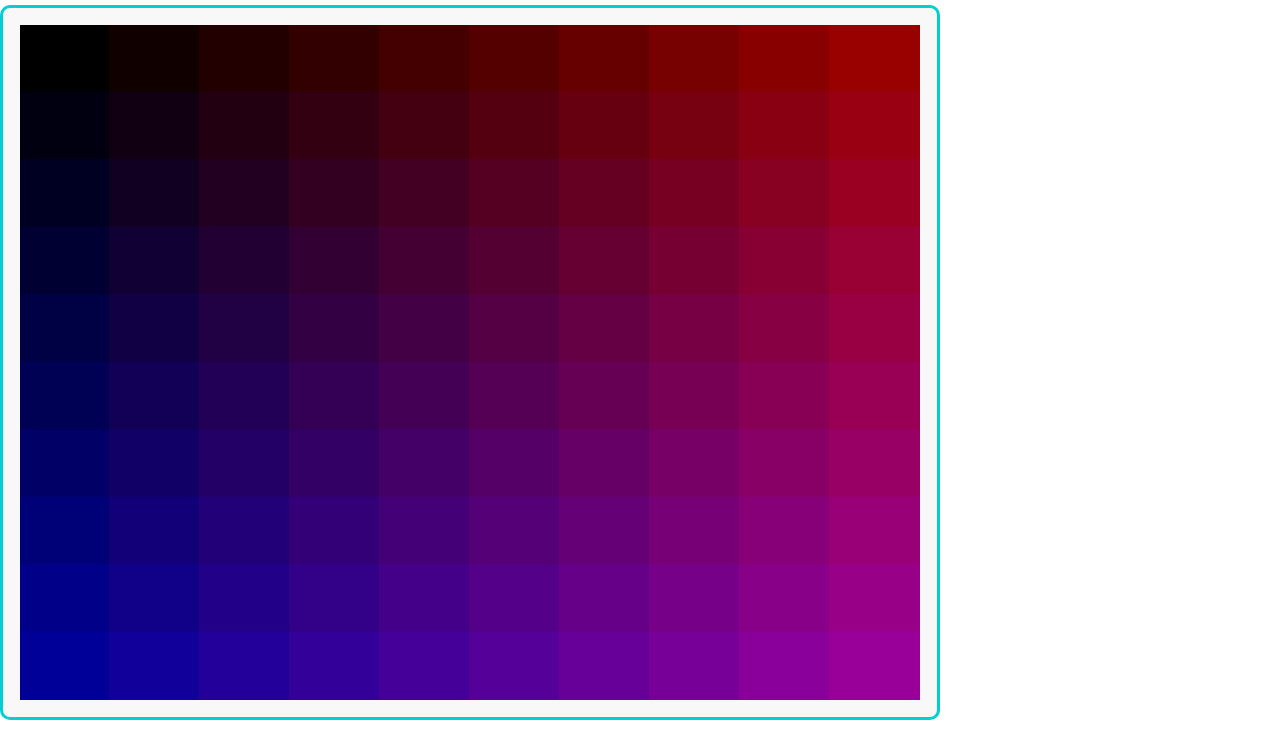
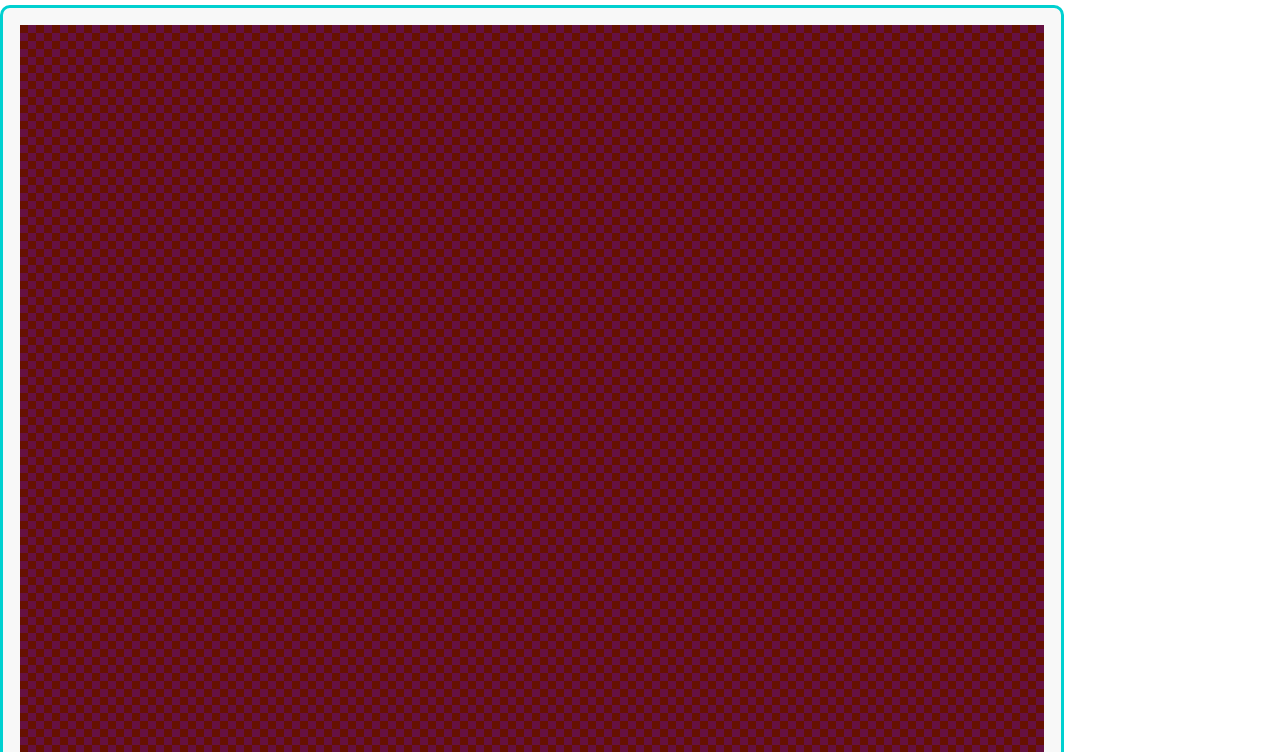
Before and after one commit to glamcube17/MULife, a plain HTML site: page index.html in a window 1280 px wide. Shown: the part 48-800 px from the top of the page. Drawn offline with Linux system fonts and the light colour scheme.

Commit message:
Board is now a 128x128 torus

```diff
--- a/index.html
+++ b/index.html
@@ -46,7 +46,8 @@
 		<div class='stretch-container'>
 
 			<div class='canvas-div'>
-				<canvas id='tab00-canvas' height='675' width='900'>
+				<!-- <canvas id='tab00-canvas' height='675' width='900'> -->
+				<canvas id='tab00-canvas' height='1024' width='1024'>
 						Oops! Canvas not supported. Try Firefox!
 				</canvas>
 			</div>
@@ -79,25 +80,26 @@
 	context.fillStyle='white';
 	context.fillRect(0,0,context.canvas.width, context.canvas.height);
 
-	const N = 10;
+
+	const N = 128;
+
+
 	const celw = context.canvas.width/N;
 	const celh = context.canvas.height/N;
 	const digits = "0123456789abcdef";
 
-	for(let i=0; i<N; i++){
-		for(let j=0; j<N; j++){
-			context.fillStyle= '#'+digits[i%16]+digits[i%16]+"00"+digits[j%16]+digits[j%16];
-			context.fillRect(context.canvas.width*(i/N)-1,context.canvas.height*(j/N)-1,context.canvas.width*((i+1)/N)+1, context.canvas.height*((j+1)/N)+1);
-		}
-	}
+	<!-- for(let i=0; i<N; i++){ -->
+		<!-- for(let j=0; j<N; j++){ -->
+			<!-- context.fillStyle= '#'+digits[i%16]+digits[i%16]+"00"+digits[j%16]+digits[j%16]; -->
+			<!-- context.fillRect(context.canvas.width*(i/N)-1,context.canvas.height*(j/N)-1,context.canvas.width*((i+1)/N)+1, context.canvas.height*((j+1)/N)+1); -->
+		<!-- } -->
+	<!-- } -->
 
 	context.restore();
 
 	<!-- initialize state -->
 	var cells = [];
 	var cellneighbors = [];
-	<!-- var cellneighbordirections = []; <!-- debug --> -->
-	<!-- var newcells = []; -->
 
 	for(let i=0; i<N; i++){
 		let row = [];
@@ -110,32 +112,21 @@
 			row.push(0);
 		}
 		cellneighbors.push(row);
+	}
+	doStep();
 
-		<!-- newcells.push(row); -->
-		<!-- cellneighbordirections.push(row); -->
-	}
-
-	<!-- var lastx = -1; var lasty = -1; -->
 	canvas.addEventListener("click", function(click){
 		let x = Math.floor( ( click.offsetX ) / celw ) * celw;
 		let y = Math.floor( ( click.offsetY ) / celh ) * celh;
 		let I = x/celw; var J = y/celh;
 
 		cells[I][J] = !cells[I][J];
-		if(!!cells[I][J]){
+		if(cells[I][J] === true){
 			context.fillStyle="#66ccff";
 		}else{
 			context.fillStyle="#661111";
 		}
 		context.fillRect(x,y,celw,celh);
-
-		<!-- if(lastx != -1 || lasty != -1){ -->
-			<!-- context.strokeStyle = "#336688"; -->
-			<!-- context.moveTo(lastx+celw/2,lasty+celh/2); -->
-			<!-- context.lineTo(x+celw/2,y+celh/2); -->
-			<!-- context.stroke(); -->
-		<!-- } -->
-		<!-- lastx=x; lasty=y; -->
 	});
 
 
@@ -157,23 +148,17 @@
 				<!-- count neighbors -->
 				for(let I = -1; I < 2; I++){
 					for(let J = -1; J < 2; J++){
-						if( (I!=0||J!=0) && ( i+I >=0 && i+I < N && j+J >= 0 && j+J < N ) && ( cells[i+I][j+J] === true ) ){
+						if( (I!=0||J!=0) && ( cells[(N+i+I)%N][(N+j+J)%N] === true ) ){
 							neighborcount++;
-							<!-- neighbordirs.push([[7,4,1],[8,5,2],[9,6,3]][I+1][J+1]); -->
-							<!-- neighbordirs.push([I,J]); -->
 						}
 					}
 				}
-
 				cellneighbors[i][j] = neighborcount;
-				<!-- newcells[i][j] = ( neighborcount == 3 || ( neighborcount == 2 && cells[i][j] ) );  -->
-
 			}
 		}
 
 		for(let i=0; i < N; i++){
 			for(let j=0; j < N; j++){
-				<!-- cells[i][j] = newcells[i][j]; -->
 				let wasalive = ( cells[i][j] == true );
 				let neighbors = cellneighbors[i][j];
 				let isalive = !!( neighbors == 3 || ( neighbors == 2 && wasalive ) );
@@ -184,7 +169,6 @@
 				}else if(wasalive){
 					context.fillStyle="#993311";
 				}else{
-					<!-- context.fillStyle="#66"+(2*(j%2))+"1"+(2*((i%2))+"1"; -->
 					context.fillStyle="#6611"+(4*(((i+j)%2)))+"1";
 				}
 				context.fillRect(i*celw,j*celh,celw,celh);
@@ -192,21 +176,11 @@
 
 				<!-- debug stuff -->
 
-				context.font = "20px Arial";
-				context.fillStyle="#cc66cc";
-				context.fillText(cells[i][j], i*celw+celw/3,j*celh+celh/3,celw/2,celh/2);
-				context.fillText(neighbors, i*celw+celw/2,j*celh+celh*2/3,celw/2,celh/2);
+				<!-- context.font = "20px Arial"; -->
+				<!-- context.fillStyle="#cc66cc"; -->
+				<!-- context.fillText(cells[i][j], i*celw+celw/3,j*celh+celh/3,celw/2,celh/2); -->
+				<!-- context.fillText(neighbors, i*celw+celw/2,j*celh+celh*2/3,celw/2,celh/2); -->
 
-
-				<!-- context.fillStyle="#33ff66"; -->
-				<!-- let cx = i*celw+celw/2; -->
-				<!-- let cy = j*celh+celh/2; -->
-				<!-- for(let k = 0; k < cellneighbordirections[i][j].length; k++){ -->
-					<!-- let I = cellneighbordirections[i][j][k][0]; -->
-					<!-- let J = cellneighbordirections[i][j][k][1]; -->
-					<!-- context.fillRect(cx+celw/2*I,cy+celh/2*J,30,30); -->
-					<!-- context.fillText(cellneighbordirections, cx,cy+celh*0.75,celw/2,celh/4); -->
-				<!-- } -->
 
 			}
 		}
```
